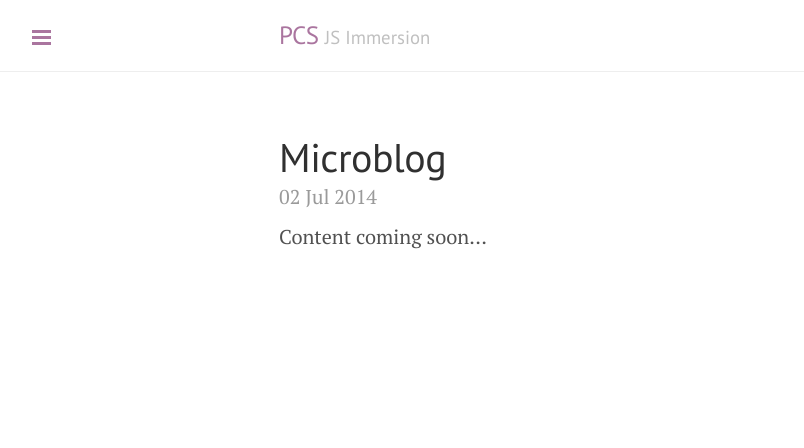
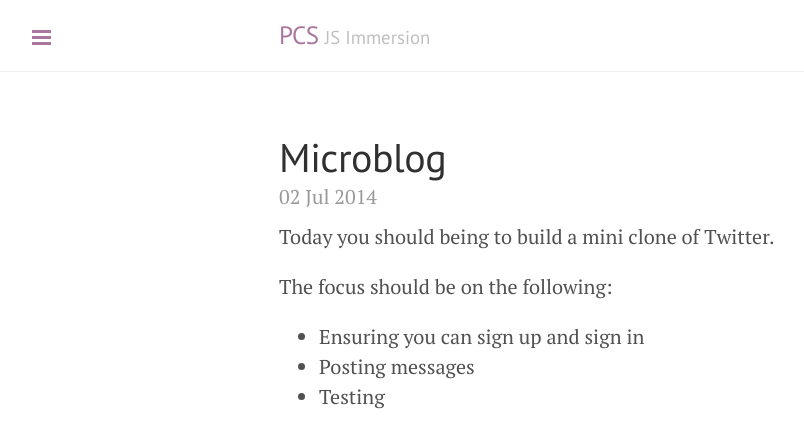
Before and after one commit to wbyoung/jsi, a Jekyll site: the page built from _posts/00-08-03-microblog-1.md, in a window 1280 px wide. Shown: the top 448 px of the page, without its empty margins (1-805 px from the left). Built offline with Jekyll 4.4.1, drawn with Linux system fonts in a browser that asks for light colours; nearby versions of some CDN libraries; Markdown is read by kramdown in place of the engine named in the settings.

Commit message:
Microblog.

```diff
--- a/_posts/00-08-03-microblog-1.md
+++ b/_posts/00-08-03-microblog-1.md
@@ -5,4 +5,10 @@ class: microblog
 date: 2014-07-02 00:00:00
 ---
 
-Content coming soon&hellip;
+Today you should being to build a mini clone of Twitter.
+
+The focus should be on the following:
+
+- Ensuring you can sign up and sign in
+- Posting messages
+- Testing
```
Also changed, not shown: _posts/00-08-04-microblog-2.md (+7 -1 lines).
